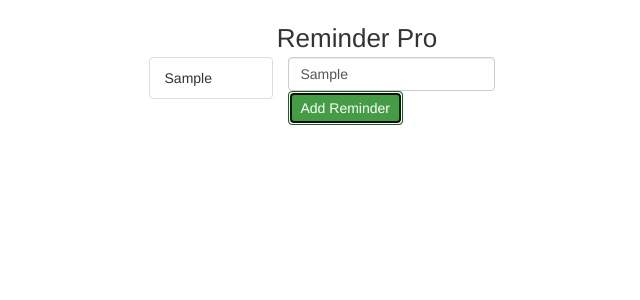
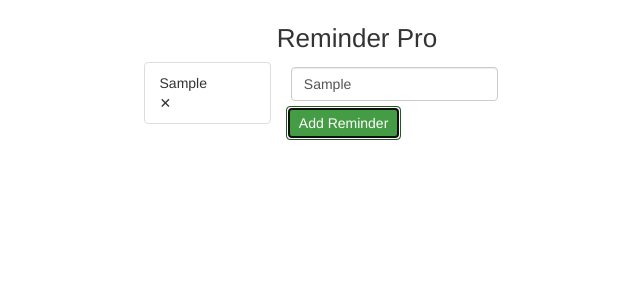
Before and after one commit to rmcharchian/reminder-pro, a React (Create React App) app: page / in a window 1280 px wide. Both pictures are taken after typing "Sample" into the empty fields and a click on the button "Add Reminder". Shown: the top 300 px of the page, without its empty margins (283-923 px from the left). Built offline with nearby package versions, Linux system fonts and the light colour scheme.

Commit message:
stopping mid section save

```diff
--- a/src/components/App.jsx
+++ b/src/components/App.jsx
@@ -26,7 +26,10 @@
                     reminders.map(reminder => {
                         return (
                             <li key={reminder.id} className="list-group-item">
-                            <div>{reminder.text}</div>
+                            <div className ="list-item">{reminder.text}</div>
+                            <div className="list-item delete-button">
+                            &#x2715;
+                            </div>
                             </li>
                         )
                     })
@@ -41,7 +44,7 @@
                 <div className="title">
                 Reminder Pro
                 </div>
-                <div className="form-inline">
+                <div className="form-inline reminder-form">
                     <div className="form-group">
                     <input
                         className="form-control"
--- a/src/index.css
+++ b/src/index.css
@@ -9,3 +9,11 @@
     text-align: center;
     font-size: 26px;
 }
+
+input {
+    margin: 5px;
+}
+
+.reminder-form {
+    padding: 5px;
+}
```
